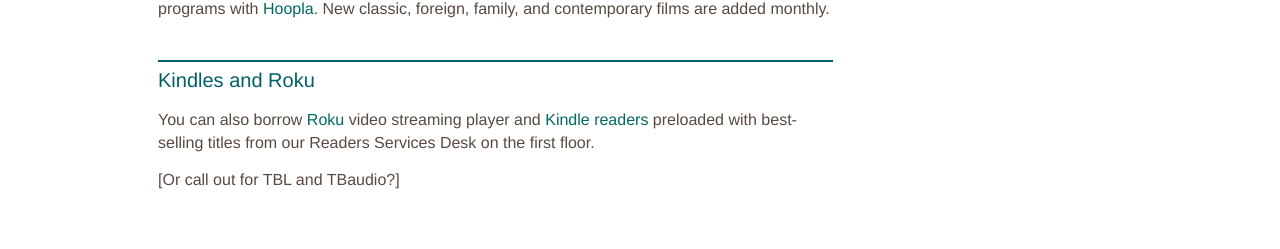
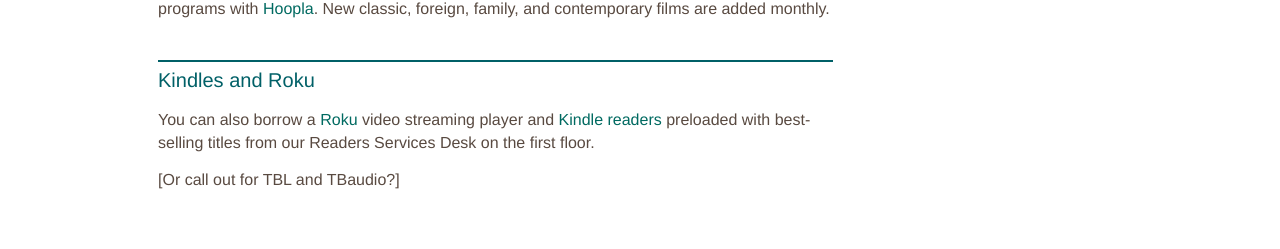
Before and after one commit to skokielibrary/spl-content, a Jekyll site: the page built from _content/annabelle/books-movies-more--ebooks-more.markdown, in a window 1280 px wide. Shown: the part 1029-1278 px from the top of the page. Built offline with Jekyll 4.4.1, drawn with Linux system fonts in a browser that asks for light colours.

```diff
--- a/_content/annabelle/books-movies-more--ebooks-more.markdown
+++ b/_content/annabelle/books-movies-more--ebooks-more.markdown
@@ -24,6 +24,6 @@ Read digital editions of your favorite magazines on your tablet or phone with [Z
 Instantly stream and download movies, television shows, documentaries, and instructional programs with [Hoopla](http://hoopla.skokielibrary.info). New classic, foreign, family, and contemporary films are added monthly.
 
 ##Kindles and Roku
-You can also borrow [Roku](http://encore.skokielibrary.info/iii/encore/record/C__Rb1807766__Sroku__Orightresult__X7?lang=eng&suite=beta) video streaming player and [Kindle readers](http://encore.skokielibrary.info/iii/encore/search/C__Sebook%20reader.__Ff%3Afacetmediatype%3Ar%3Ar%3ADigital%20Devices%3A%3A__Orightresult__X0?lang=eng&suite=beta) preloaded with best-selling titles from our Readers Services Desk on the first floor.
+You can also borrow a [Roku](http://encore.skokielibrary.info/iii/encore/record/C__Rb1807766__Sroku__Orightresult__X7?lang=eng&suite=beta) video streaming player and [Kindle readers](http://encore.skokielibrary.info/iii/encore/search/C__Sebook%20reader.__Ff%3Afacetmediatype%3Ar%3Ar%3ADigital%20Devices%3A%3A__Orightresult__X0?lang=eng&suite=beta) preloaded with best-selling titles from our Readers Services Desk on the first floor.
 
 [Or call out for TBL and TBaudio?]
```
